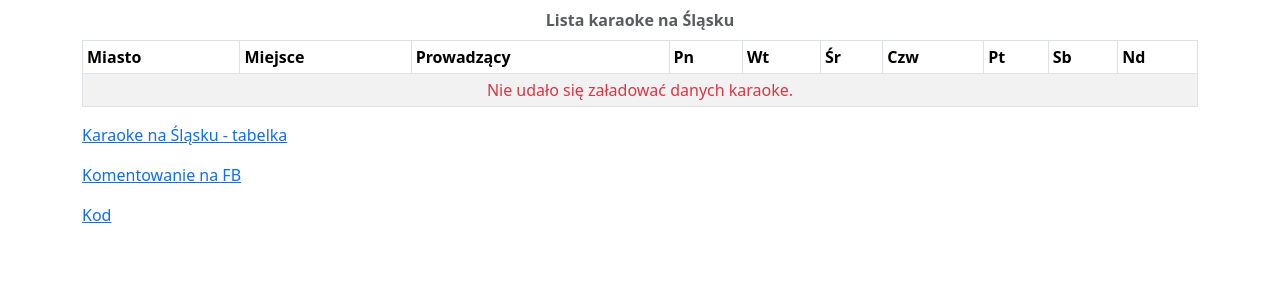
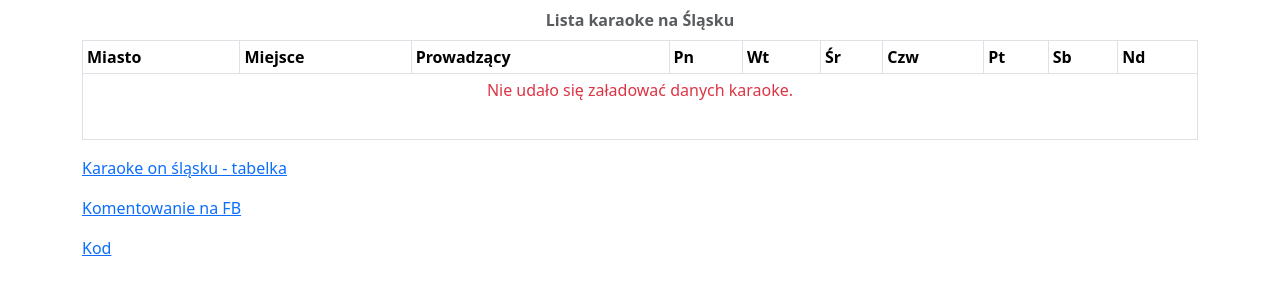
Before and after one commit to lukenowak/karaoke, a plain HTML site: page index.html in a window 1280 px wide. Drawn offline with nearby package versions, Linux system fonts and the light colour scheme.

Commit message:
Restore original karaoke table layout

```diff
--- a/app.js
+++ b/app.js
@@ -38,9 +38,9 @@ function createIrregularCell(venue) {
   cell.align = 'center';
 
   appendText(cell, venue.Występowanie ?? '');
+  cell.appendChild(document.createElement('br'));
 
   if (venue.Opis) {
-    cell.appendChild(document.createElement('br'));
     appendText(cell, venue.Opis);
   }
 
--- a/index.html
+++ b/index.html
@@ -1,27 +1,18 @@
 <!DOCTYPE html>
-<html lang="pl">
+<html lang="en">
 <head>
     <meta charset="UTF-8">
     <meta name="viewport" content="width=device-width, initial-scale=1">
-    <title>Karaoke na Śląsku - tabelka</title>
+    <title>Karaoke na śląsku - tabelka</title>
     <link rel="stylesheet" href="https://cdn.jsdelivr.net/npm/bootstrap@5.3.8/dist/css/bootstrap.min.css">
     <style>
-        .tableFixHead {
-            overflow: auto;
-            max-height: 80vh;
-        }
-
-        .tableFixHead thead th {
-            position: sticky;
-            top: 0;
-            z-index: 1;
-        }
+.tableFixHead          { overflow: auto; height: 100px; }
+.tableFixHead thead th { position: sticky; top: 0; z-index: 1; }
     </style>
 </head>
 <body>
     <div class="container">
-        <div class="tableFixHead">
-            <table class="table table-striped table-bordered table-sm table-hover">
+        <table class="table table-stripped table-bordered table-sm table-hover tableFixHead">
             <caption style="caption-side: top; text-align: center; font-weight: bold;">Lista karaoke na Śląsku</caption>
             <thead>
                 <tr>
@@ -43,9 +34,8 @@
                 </tr>
             </tbody>
         </table>
-        </div>
 
-        <p><a href="https://karaoke.nowak.io/">Karaoke na Śląsku - tabelka</a></p>
+        <p><a href="https://karaoke.nowak.io/">Karaoke on śląsku - tabelka</a></p>
         <p><a href="http://facebook.com/karaokenaslasku/">Komentowanie na FB</a></p>
         <p><a href="https://github.com/lukenowak/karaoke/">Kod</a></p>
     </div>
```
Lines whose indentation alone changed are shown as unchanged.
